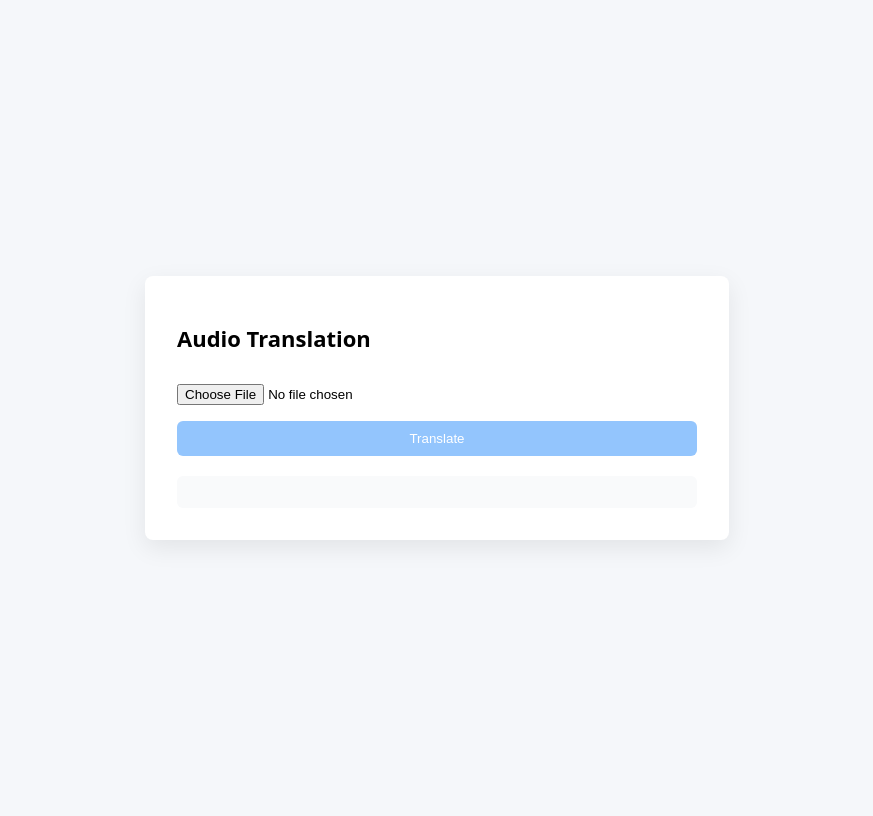
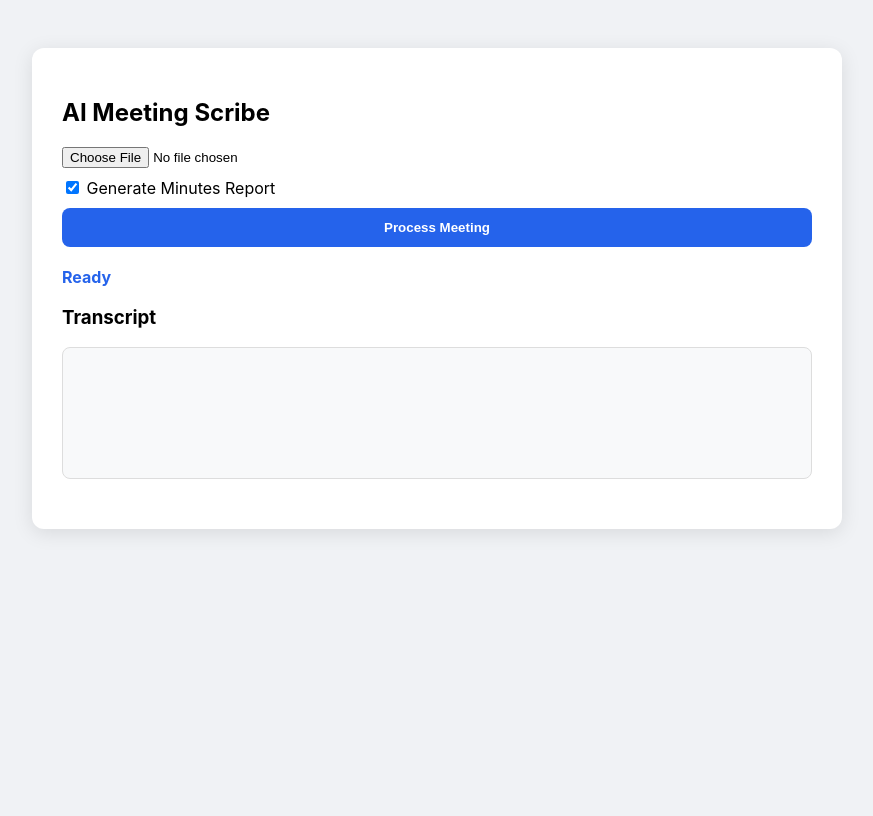
Before and after one commit to Sam-EQ/demo, a FastAPI app: page / in a window 1280 px wide. Shown: the whole page, without its empty margins (203-1076 px from the left). After the commit the page ends 533 px from the top, so only its background shows below. Run offline with FastAPI, Linux system fonts and the light colour scheme.

Commit message:
Video Minutes

```diff
--- a/main.py
+++ b/main.py
@@ -1,129 +1,100 @@
 import os
-import tempfile
+import json
 import logging
 import asyncio
+import tempfile
 import traceback
-import json
-
-from fastapi import FastAPI, File, UploadFile, HTTPException, Request
-from fastapi.responses import HTMLResponse, JSONResponse, StreamingResponse
+from fastapi import FastAPI, File, UploadFile, HTTPException, Request, Query
+from fastapi.responses import HTMLResponse, StreamingResponse
 from fastapi.templating import Jinja2Templates
 from openai import OpenAI
 from dotenv import load_dotenv
 
-
-
+from audio_utils.preprocess import process_and_segment
 
 load_dotenv()
-
 logging.basicConfig(level=logging.INFO)
 logger = logging.getLogger(__name__)
 
-app = FastAPI(title="Audio Translation Service")
+app = FastAPI(title="AI Media Scribe")
+templates = Jinja2Templates(directory="templates")
+client = OpenAI(api_key=os.getenv("OPENAI_API_KEY"))
 
-api_key = os.getenv("OPENAI_API_KEY")
-if not api_key:
-    raise RuntimeError("OPENAI_API_KEY is not set")
+VIDEO_EXTS = {".mp4", ".mkv", ".mov", ".webm", ".avi"}
+AUDIO_EXTS = {".mp3", ".mpeg", ".mpga", ".m4a", ".wav"}
+ALLOWED_EXTENSIONS = VIDEO_EXTS.union(AUDIO_EXTS)
 
-client = OpenAI(api_key=api_key)
+async def generate_minutes(transcript_text: str):
+    """Generate a formal report using GPT-4o"""
+    prompt = f"Analyze this transcript and provide a Meeting Minutes report (Summary, Discussion, Decisions, Action Items) in Markdown.\n\nTranscript:\n{transcript_text}"
+    response = await asyncio.to_thread(
+        client.chat.completions.create,
+        model="gpt-4o",
+        messages=[
+            {"role": "system", "content": "You are a professional secretary."},
+            {"role": "user", "content": prompt}
+        ]
+    )
+    return response.choices[0].message.content
 
-templates = Jinja2Templates(directory="templates")
+async def process_media_stream(file_bytes: bytes, ext: str, should_summarize: bool):
+    full_audio = None
+    segments = []
+    full_transcript = []
 
+    try:
+        yield f"event: status\ndata: {json.dumps({'msg': 'Initializing (Mono 16kHz)...'})}\n\n"
 
+        # 1. Split into 1-minute segments to provide frequent UI updates
+        full_audio, segments = await asyncio.to_thread(process_and_segment, file_bytes, ext, segment_minutes=1.0)
 
-ALLOWED_EXTENSIONS = {
-    ".mp3", ".mp4", ".mpeg", ".mpga", ".m4a", ".wav", ".webm"
-}
+        for i, path in enumerate(segments, 1):
+            yield f"event: status\ndata: {json.dumps({'msg': f'Transcribing minute {i}/{len(segments)}...'})}\n\n"
 
-CHUNK_SIZE_MB = 22
-CHUNK_SIZE_BYTES = CHUNK_SIZE_MB * 1024 * 1024
-
-
-
-def chunk_bytes(data: bytes, size: int):
-    for i in range(0, len(data), size):
-        yield data[i:i + size]
-
-
-@app.get("/", response_class=HTMLResponse)
-async def home(request: Request):
-    return templates.TemplateResponse("index.html", {"request": request})
-
-
-@app.get("/health")
-async def health():
-    return {"status": "ok"}
-
-
-async def translate_audio_stream(data: bytes, ext: str):
-    chunks = list(chunk_bytes(data, CHUNK_SIZE_BYTES))
-    total = len(chunks)
-
-    for index, chunk in enumerate(chunks, start=1):
-        temp_path = None
-
-        try:
-            with tempfile.NamedTemporaryFile(delete=False, suffix=ext) as tmp:
-                tmp.write(chunk)
-                temp_path = tmp.name
-
-            logger.info("Translating chunk %s/%s", index, total)
-
-            with open(temp_path, "rb") as audio:
+            with open(path, "rb") as f:
+                # Use whisper-1 (most stable for transcription)
                 result = await asyncio.to_thread(
                     client.audio.translations.create,
                     model="whisper-1",
-                    file=audio
+                    file=f
                 )
 
-            payload = {
-                "chunk": index,
-                "total": total,
-                "text": result.text.strip()
-            }
+            text = result.text.strip()
+            full_transcript.append(text)
 
-            yield (
-                "event: chunk\n"
-                f"data: {json.dumps(payload)}\n\n"
-            )
+            # SSE Padding: bypasses browser buffering to ensure text appears immediately
+            padding = ":" + (" " * 1024) + "\n"
+            yield f"{padding}event: chunk\ndata: {json.dumps({'text': text + ' '})}\n\n"
 
-        except Exception as e:
-            logger.error("Chunk failed: %s\n%s", e, traceback.format_exc())
-            yield (
-                "event: error\n"
-                f"data: {json.dumps({'error': str(e)})}\n\n"
-            )
-            return
+        # 2. Final Report Generation
+        if should_summarize:
+            yield f"event: status\ndata: {json.dumps({'msg': 'Generating Meeting Minutes...'})}\n\n"
+            report = await generate_minutes(" ".join(full_transcript))
+            yield f"event: minutes\ndata: {json.dumps({'report': report})}\n\n"
 
-        finally:
-            if temp_path and os.path.exists(temp_path):
-                os.remove(temp_path)
+        yield f"event: done\ndata: {json.dumps({'status': 'complete'})}\n\n"
 
-    yield (
-        "event: done\n"
-        f"data: {json.dumps({'status': 'done'})}\n\n"
-    )
-
+    except Exception as e:
+        logger.error(traceback.format_exc())
+        yield f"event: error\ndata: {json.dumps({'error': str(e)})}\n\n"
+    finally:
+        # Cleanup all temp files
+        if full_audio and os.path.exists(full_audio): os.remove(full_audio)
+        for s in segments:
+            if os.path.exists(s): os.remove(s)
 
 @app.post("/api/translate/stream")
-async def translate_audio_streaming(file: UploadFile = File(...)):
+async def translate_endpoint(file: UploadFile = File(...), generate_minutes: bool = Query(True)):
     ext = os.path.splitext(file.filename)[1].lower()
+    if ext not in ALLOWED_EXTENSIONS:
+        raise HTTPException(status_code=400, detail="Unsupported format")
+    content = await file.read()
+    return StreamingResponse(process_media_stream(content, ext, generate_minutes), media_type="text/event-stream")
 
-    if ext not in ALLOWED_EXTENSIONS:
-        raise HTTPException(status_code=400, detail="Unsupported file type")
-
-    data = await file.read()
-    size_mb = len(data) / (1024 * 1024)
-
-    if size_mb > 250:
-        raise HTTPException(status_code=400, detail="File too large")
-
-    return StreamingResponse(
-        translate_audio_stream(data, ext),
-        media_type="text/event-stream"
-    )
-
+@app.get("/", response_class=HTMLResponse)
+async def index(request: Request):
+    return templates.TemplateResponse("index.html", {"request": request})
 
 if __name__ == "__main__":
     import uvicorn
-    uvicorn.run("main:app", host="0.0.0.0", port=8000)
+    uvicorn.run(app, host="0.0.0.0", port=8000)
--- a/templates/index.html
+++ b/templates/index.html
@@ -2,146 +2,80 @@
 <html lang="en">
 <head>
     <meta charset="UTF-8">
-    <title>Audio Translation</title>
-    <meta name="viewport" content="width=device-width, initial-scale=1">
-
+    <title>AI Media Scribe</title>
     <style>
-        body {
-            font-family: system-ui, sans-serif;
-            background: #f5f7fa;
-            display: flex;
-            justify-content: center;
-            align-items: center;
-            min-height: 100vh;
-        }
-
-        .container {
-            background: white;
-            padding: 32px;
-            width: 520px;
-            border-radius: 8px;
-            box-shadow: 0 8px 24px rgba(0,0,0,.08);
-        }
-
-        h1 {
-            font-size: 22px;
-        }
-
-        input {
-            margin: 16px 0;
-        }
-
-        button {
-            width: 100%;
-            padding: 10px;
-            background: #2563eb;
-            color: white;
-            border: none;
-            border-radius: 6px;
-            cursor: pointer;
-        }
-
-        button:disabled {
-            background: #93c5fd;
-        }
-
-        .status {
-            margin-top: 12px;
-        }
-
-        .error {
-            color: #dc2626;
-            margin-top: 12px;
-        }
-
-        .result {
-            margin-top: 20px;
-            padding: 16px;
-            background: #f9fafb;
-            border-radius: 6px;
-            white-space: pre-wrap;
-        }
+        body { font-family: -apple-system, sans-serif; background: #f0f2f5; display: flex; justify-content: center; padding: 40px; }
+        .container { background: white; width: 100%; max-width: 750px; padding: 30px; border-radius: 12px; box-shadow: 0 4px 20px rgba(0,0,0,0.1); }
+        .box { background: #f8f9fa; border: 1px solid #ddd; padding: 15px; border-radius: 8px; min-height: 100px; white-space: pre-wrap; margin-bottom: 20px; overflow-y: auto; max-height: 400px; line-height: 1.6; }
+        .status { color: #2563eb; font-weight: bold; margin-bottom: 10px; }
+        .minutes-box { background: #e7f3ff; border-left: 4px solid #2563eb; }
+        button { background: #2563eb; color: white; border: none; padding: 12px 20px; border-radius: 8px; cursor: pointer; font-weight: bold; }
+        button:disabled { background: #ccc; }
     </style>
 </head>
 <body>
     <div class="container">
-    <h1>Audio Translation</h1>
-
+        <h2>AI Meeting Scribe</h2>
+        <div style="margin-bottom: 20px; display: flex; flex-direction: column; gap: 10px;">
             <input type="file" id="fileInput">
-    <button id="translateBtn" disabled>Translate</button>
-
-    <div class="status" id="status"></div>
-    <div class="error" id="error"></div>
-    <div class="result" id="result"></div>
+            <label><input type="checkbox" id="minutesToggle" checked> Generate Minutes Report</label>
+            <button id="startBtn">Process Meeting</button>
         </div>
-
+        <div id="status" class="status">Ready</div>
+        <h3>Transcript</h3>
+        <div id="transcript" class="box"></div>
+        <div id="minutesArea" style="display:none;">
+            <h3>Meeting Minutes Report</h3>
+            <div id="minutes" class="box minutes-box"></div>
+        </div>
+    </div>
     <script>
-const fileInput = document.getElementById("fileInput");
-const translateBtn = document.getElementById("translateBtn");
-const status = document.getElementById("status");
-const error = document.getElementById("error");
-const result = document.getElementById("result");
-
-fileInput.addEventListener("change", () => {
-    translateBtn.disabled = !fileInput.files.length;
-    error.textContent = "";
-    result.textContent = "";
-});
-
-translateBtn.addEventListener("click", async () => {
-    const file = fileInput.files[0];
-    if (!file) return;
-
-    translateBtn.disabled = true;
-    status.textContent = "Uploading & translating...";
-    error.textContent = "";
-    result.textContent = "";
+        document.getElementById('startBtn').onclick = async function() {
+            const file = document.getElementById('fileInput').files[0];
+            if (!file) return alert("Select a file");
+            this.disabled = true;
+            document.getElementById('transcript').textContent = "";
+            document.getElementById('minutesArea').style.display = "none";
 
             const formData = new FormData();
             formData.append("file", file);
-
-    const response = await fetch("/api/translate/stream", {
-        method: "POST",
-        body: formData
+            const response = await fetch(`/api/translate/stream?generate_minutes=${document.getElementById('minutesToggle').checked}`, {
+                method: "POST", body: formData
             });
 
             const reader = response.body.getReader();
             const decoder = new TextDecoder();
+            let buffer = "";
 
             while (true) {
                 const { value, done } = await reader.read();
                 if (done) break;
+                buffer += decoder.decode(value, { stream: true });
+                let parts = buffer.split("\n\n");
+                buffer = parts.pop();
 
-        const text = decoder.decode(value, { stream: true });
-        const events = text.split("\n\n");
+                for (let part of parts) {
+                    if (!part.includes("data:")) continue;
+                    const eventType = part.match(/event: (.*)/)?.[1];
+                    const data = JSON.parse(part.match(/data: (.*)/)?.[1]);
 
-        for (const evt of events) {
-            if (!evt.trim()) continue;
-
-            const lines = evt.split("\n");
-            const eventType = lines.find(l => l.startsWith("event:"))?.slice(7);
-            const dataLine = lines.find(l => l.startsWith("data:"))?.slice(6);
-
-            if (!eventType || !dataLine) continue;
-
-            const payload = JSON.parse(dataLine);
-
-            if (eventType === "chunk") {
-                result.textContent += payload.text + " ";
-            }
-
-            if (eventType === "error") {
-                error.textContent = payload.error;
-                translateBtn.disabled = false;
-            }
-
-            if (eventType === "done") {
-                status.textContent = "Translation complete";
-                translateBtn.disabled = false;
+                    if (eventType === "status") document.getElementById('status').textContent = data.msg;
+                    else if (eventType === "chunk") {
+                        document.getElementById('transcript').textContent += data.text;
+                        document.getElementById('transcript').scrollTop = 99999;
+                    } else if (eventType === "minutes") {
+                        document.getElementById('minutesArea').style.display = "block";
+                        document.getElementById('minutes').textContent = data.report;
+                    } else if (eventType === "done") {
+                        document.getElementById('status').textContent = "✅ Complete";
+                        this.disabled = false;
+                    } else if (eventType === "error") {
+                        alert("Error: " + data.error);
+                        this.disabled = false;
                     }
                 }
             }
-});
+        };
     </script>
 </body>
 </html>
```
Also changed, not shown: audio_utils/preprocess.py (+44 -26 lines), requirements.txt (+31 -6 lines). Lines whose indentation alone changed are shown as unchanged.
